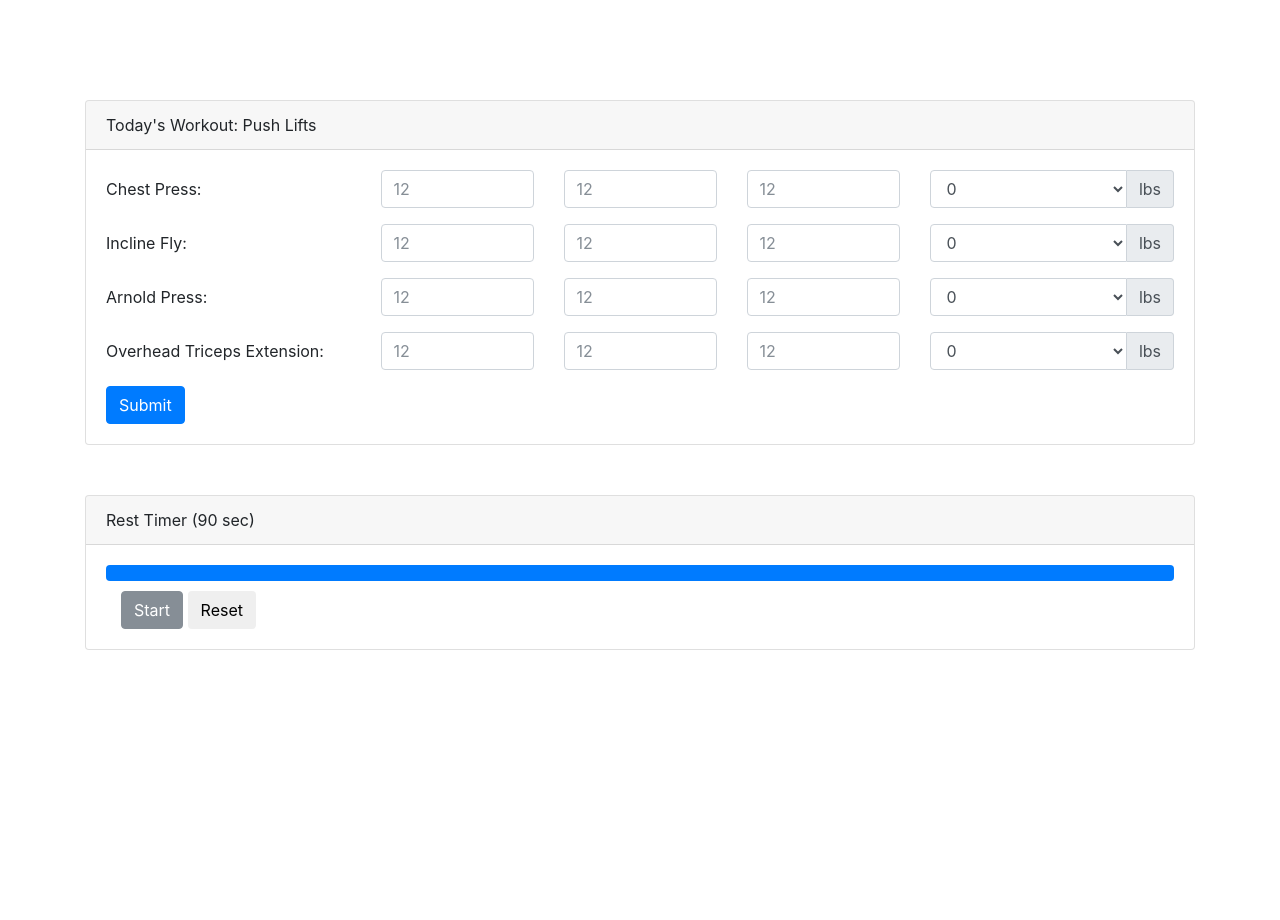
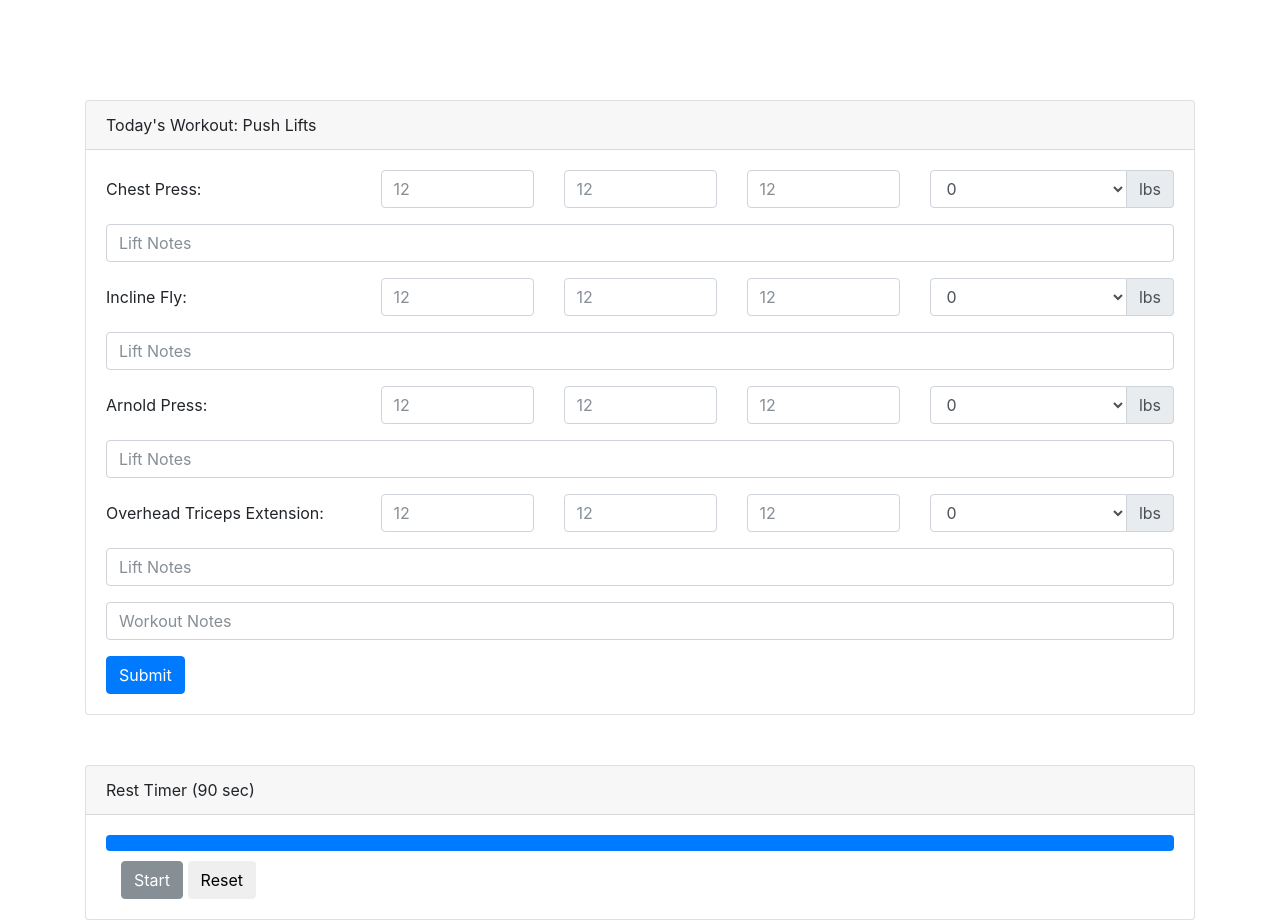
Before and after one commit to brubsby/dumbbellppl, a Flask app: page / in a window 1280 px wide. Shown: the part 56-976 px from the top of the page. Before the commit the page ends 706 px from the top, so only its background shows below. Run offline with Flask 2, Linux system fonts and the light colour scheme; data comes from the database, SQL or seed files in the repository; data that the repository does not hold is empty; some libraries are stand-ins or nearby versions.

Commit message:
implement ability for user to write notes for lifts and workouts

```diff
--- a/main.py
+++ b/main.py
@@ -212,29 +212,52 @@ def fill_rests_and_misses(now_date):
 
 
 def get_todays_workout_data():
-    workout = db.session.query(Workout.Name).filter(Workout.WorkoutID == WorkoutHistory.WorkoutFK)\
-        .order_by(WorkoutHistory.Date.desc()).first()[0]
+    workout_data = db.session.query(Workout.Name, WorkoutHistory.Notes).filter(
+        Workout.WorkoutID == WorkoutHistory.WorkoutFK).order_by(WorkoutHistory.Date.desc()).first()
+    workout = workout_data[0]
+    workout_notes = workout_data[1]
     lift_data = []
     for lift in WORKOUTS[workout]:  # TODO Query DB instead of using constant
-        lift_row = db.session.query(LiftHistory.Weight, LiftHistory.Reps1, LiftHistory.Reps2, LiftHistory.Reps3)\
-            .filter(LiftHistory.LiftFK == Lift.LiftID).filter(Lift.Name == lift.Name).order_by(LiftHistory.Date.desc()).first()
-        lift_dict = {"name": lift.Name, "weight": lift_row[0], "previous_reps": [lift_row[1], lift_row[2], lift_row[3]]}
+        lift_row = db.session.query(
+            LiftHistory.Weight,
+            LiftHistory.Reps1,
+            LiftHistory.Reps2,
+            LiftHistory.Reps3,
+            LiftHistory.Notes)\
+            .filter(LiftHistory.LiftFK == Lift.LiftID)\
+            .filter(Lift.Name == lift.Name)\
+            .order_by(LiftHistory.Date.desc()).first()
+        lift_dict = {
+            "name": lift.Name,
+            "weight": lift_row[0],
+            "previous_reps": [lift_row[1], lift_row[2], lift_row[3]],
+            "previous_notes": lift_row[4]
+        }
         lift_data.append(lift_dict)
-    return {"workout_id": workout, "lift_data": lift_data}
+    return {"workout_id": workout, "workout_notes": workout_notes, "lift_data": lift_data}
 
 
 def get_new_workout_data():
     lift_data = []
     workout = get_next_workout()
     for lift in WORKOUTS[workout]:  # TODO change query to actually look at the database....
-        data = db.session.query(LiftHistory.Weight, LiftHistory.Reps1, LiftHistory.Reps2, LiftHistory.Reps3)\
-            .filter(Lift.LiftID == LiftHistory.LiftFK).filter(Lift.Name == lift.Name).order_by(LiftHistory.Date.desc())\
+        data = db.session.query(
+            LiftHistory.Weight,
+            LiftHistory.Reps1,
+            LiftHistory.Reps2,
+            LiftHistory.Reps3,
+            LiftHistory.Notes)\
+            .filter(Lift.LiftID == LiftHistory.LiftFK)\
+            .filter(Lift.Name == lift.Name)\
+            .order_by(LiftHistory.Date.desc())\
             .limit(3).all()
         lift_dict = {"name": lift.Name, "previous_reps": []}
         if not data:
             lift_data.append(lift_dict)
             continue
         lift_dict['previous_reps'] = [data[0][1], data[0][2], data[0][3]]
+        if data[0][4]:
+            lift_dict['previous_notes'] = data[0][4]
         # if last lifts reps were all greater than or equal to 12, increase weight if possible
         if data[0][1] >= 12 and data[0][2] >= 12 and data[0][3] >= 12:
             lift_dict["weight"] = \
@@ -269,6 +292,7 @@ class LiftColander(colander.MappingSchema):
     set_2_reps = colander.SchemaNode(colander.Int(), validator=colander.Range(0, 100))
     set_3_reps = colander.SchemaNode(colander.Int(), validator=colander.Range(0, 100))
     dumbbell_weight = colander.SchemaNode(colander.Float(), validator=colander.OneOf(AVAILABLE_WEIGHTS))
+    notes = colander.SchemaNode(colander.String())
 
 
 class LiftsColander(colander.SequenceSchema):
@@ -277,6 +301,7 @@ class LiftsColander(colander.SequenceSchema):
 
 class WorkoutColander(colander.MappingSchema):
     workout_id = colander.SchemaNode(colander.String(), validator=colander.OneOf(WORKOUTS.keys()))
+    notes = colander.SchemaNode(colander.String())
     lifts = LiftsColander()
 
 
@@ -285,8 +310,11 @@ class BodyweightColander(colander.MappingSchema):
 
 
 def process_workout_form(form_dict):
-    return_dict = {'workout_id': form_dict.pop('workout-id'), 'lifts': []}
+    return_dict = {'workout_id': form_dict.pop('workout-id'),
+                   'notes': form_dict.pop('workout-notes'),
+                   'lifts': []}
     weight_format_string = 'weight%i'
+    lift_notes_format_string = 'lift%inotes'
     lift_index = 1
     while True:
         if weight_format_string % lift_index not in form_dict:
@@ -295,6 +323,7 @@ def process_workout_form(form_dict):
         for set_index in range(1, 4):
             rep_string_key = 'lift%iset%i' % (lift_index, set_index)
             lift_to_add['set_%i_reps' % set_index] = form_dict.pop(rep_string_key, None)
+        lift_to_add['notes'] = form_dict.pop(lift_notes_format_string % lift_index, None)
         return_dict['lifts'].append(lift_to_add)
         lift_index += 1
     return return_dict
@@ -313,13 +342,15 @@ def save_workout_form_to_db(form, now_date):
                 Reps2=form['lift%iset2' % i],
                 Reps3=form['lift%iset3' % i],
                 Weight=form['weight%i' % i],
-                Date=now_date
+                Date=now_date,
+                Notes=form['lift%inotes' % i]
             ))
             i += 1
         db.session.add_all(lift_histories_to_add)
         db.session.add(WorkoutHistory(
             Workout=db.session.query(Workout).filter(Workout.Name == form['workout-id']).first(),
-            Date=now_date
+            Date=now_date,
+            Notes=form['workout-notes']
         ))
         db.session.commit()
     else:
--- a/templates/index.html
+++ b/templates/index.html
@@ -60,7 +60,17 @@
                         </div>
                     </div>
                 </div>
+                <div class="form-group row">
+                    <div class="col-sm-12">
+                        <input type="text" class="form-control notes" id="lift{{ outer_loop.index }}notes" name="lift{{ outer_loop.index }}notes" placeholder="{{lift['previous_notes']|default('Lift Notes')}}">
+                    </div>
+                </div>
                 {% endfor %}
+                <div class="form-group row">
+                    <div class="col-sm-12">
+                        <input type="text" class="form-control notes" id="workout-notes" name="workout-notes" placeholder="{{workout_notes|default('Workout Notes')}}">
+                    </div>
+                </div>
             <button class="btn btn-primary" form="lifts">Submit</button>
             </form>
         </div>
```
